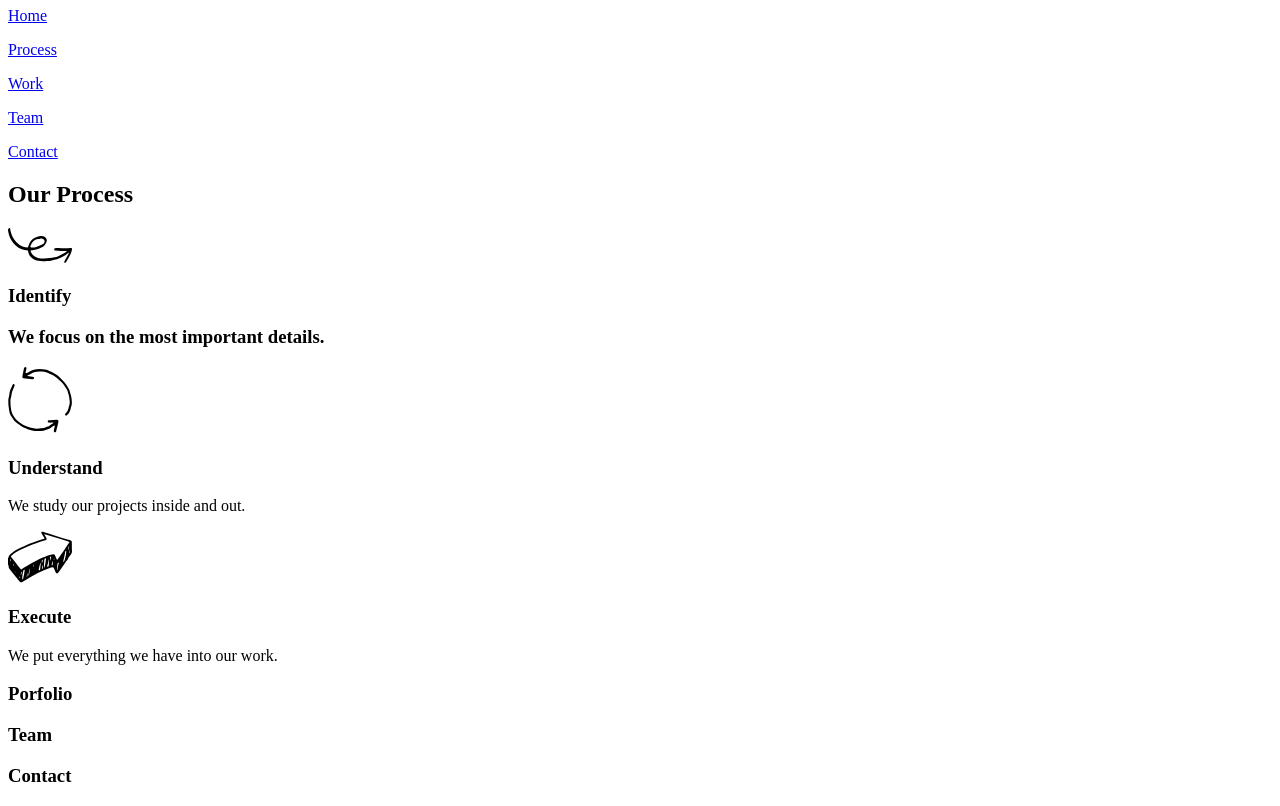
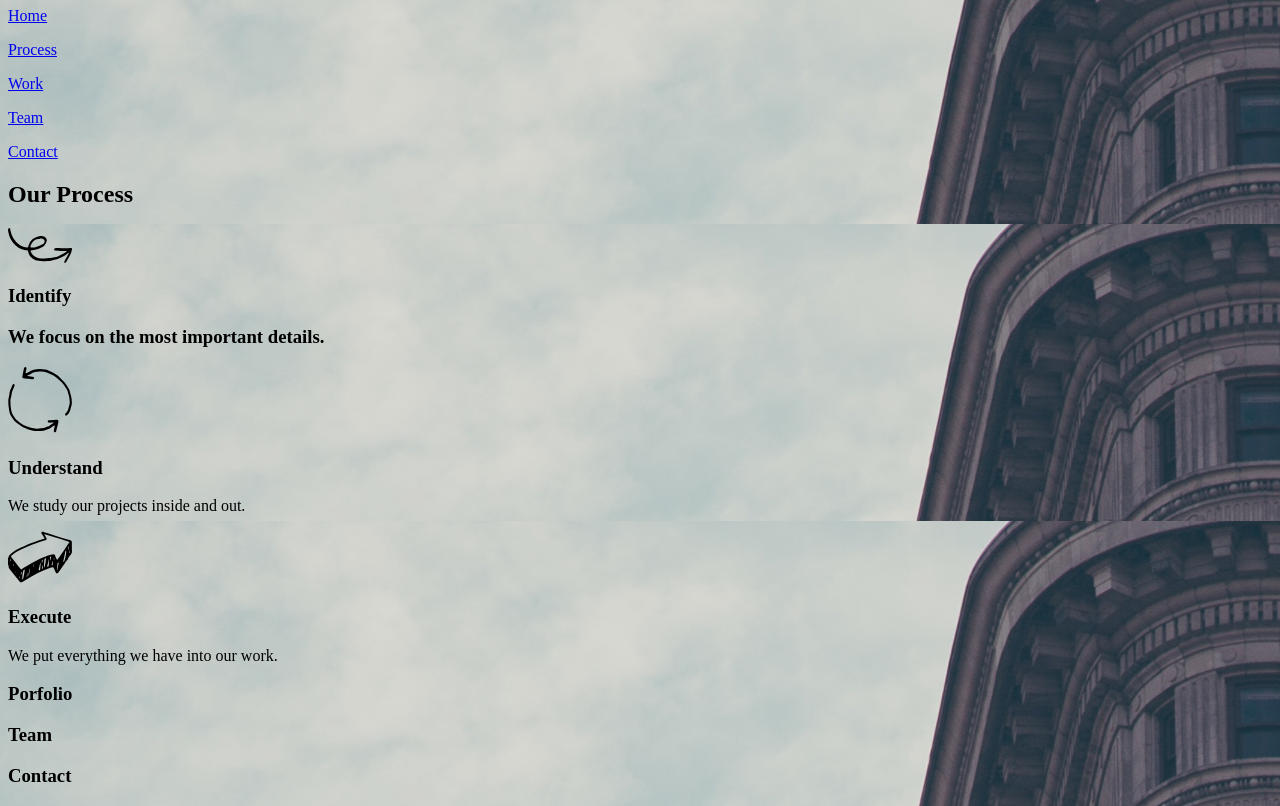
Before and after one commit to DirkBronson/broadway, a plain HTML site: page index.html in a window 1280 px wide. Shown: the part 73-879 px from the top of the page. Drawn offline with Linux system fonts and the light colour scheme.

Commit message:
Added Bkgrd image in HTMl

```diff
--- a/index.html
+++ b/index.html
@@ -5,7 +5,7 @@
     <title>|| Broadway Design ||</title>
     <link href="resources/css/style.css" type="text/css" rel="stylesheet" />
   </head>
-  <body>
+  <body background="resources/images/background.png">
 
     <div class="header">
       <h1>Broadway Design</h1>
```
